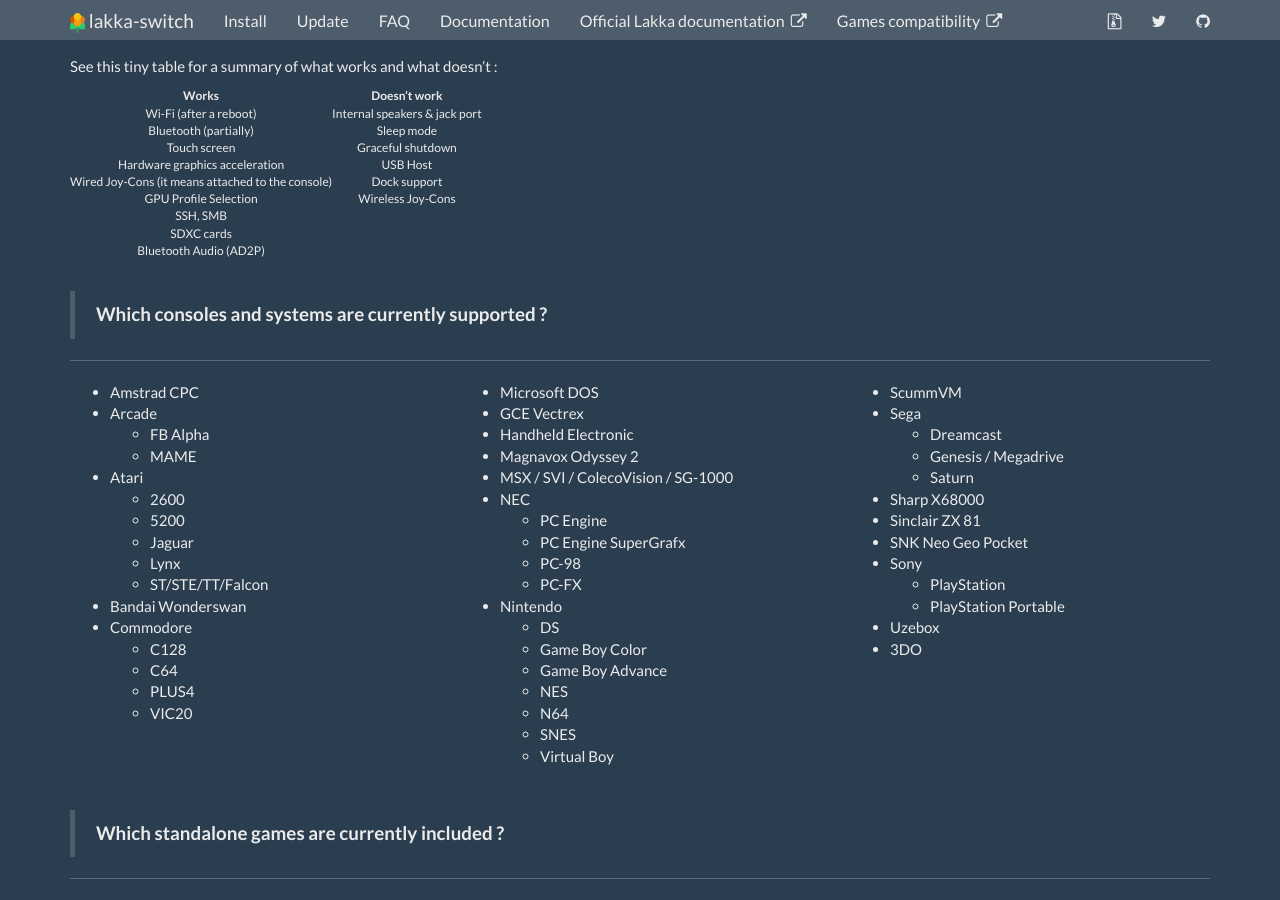
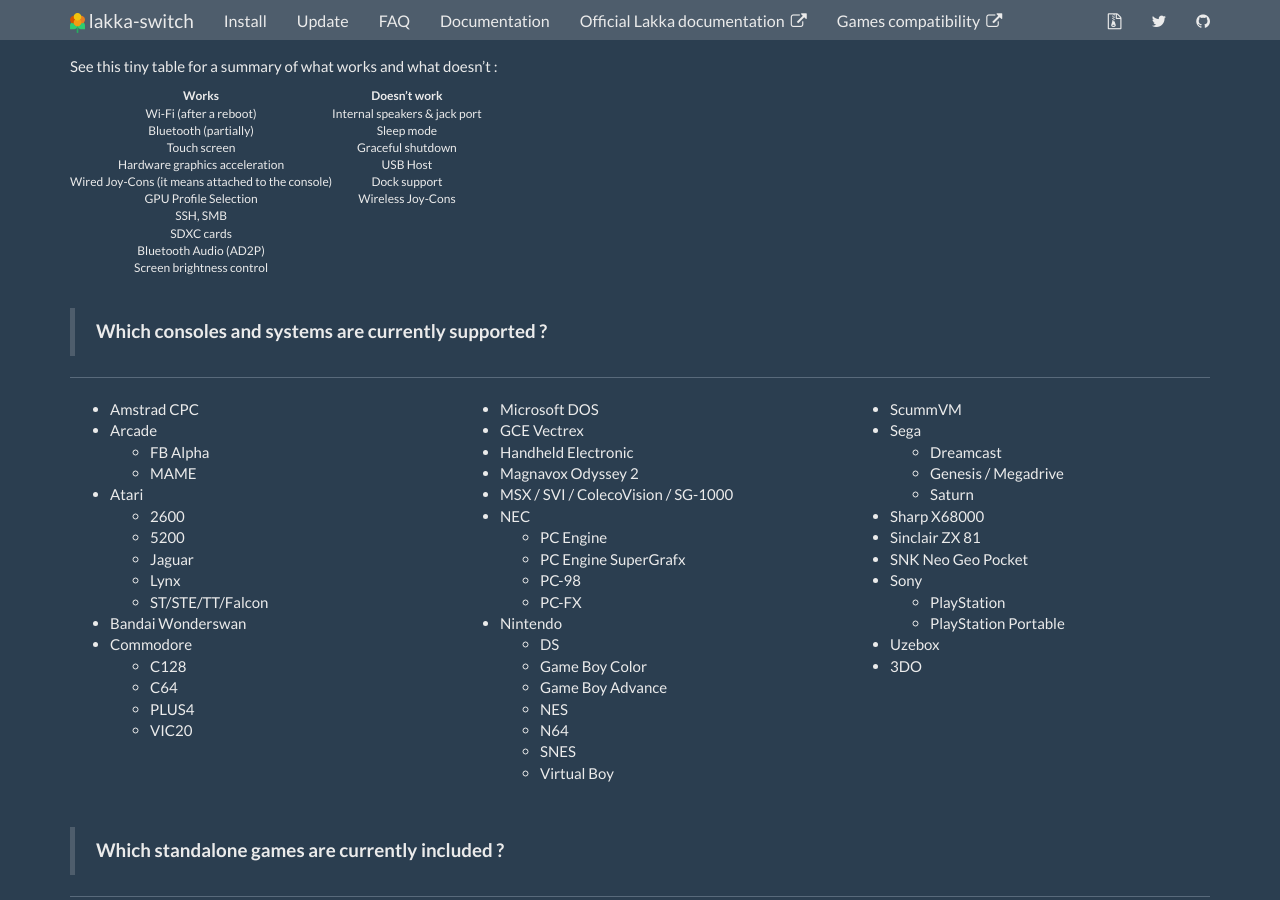
Before and after one commit to lakka-switch/documentation, a Jekyll site: the page built from faq.md, in a window 1280 px wide and 900 px high, scrolled down 661 px. Built offline with Jekyll 4.4.1, drawn with Linux system fonts in a browser that asks for light colours; nearby versions of some CDN libraries.

Commit message:
Update faq.md

```diff
--- a/faq.md
+++ b/faq.md
@@ -37,6 +37,7 @@
 | SSH, SMB                       |                   |
 | SDXC cards
 | Bluetooth Audio (AD2P) | |
+| Screen brightness control | |
 
 &nbsp;
 > **Which consoles and systems are currently supported ?**
```
